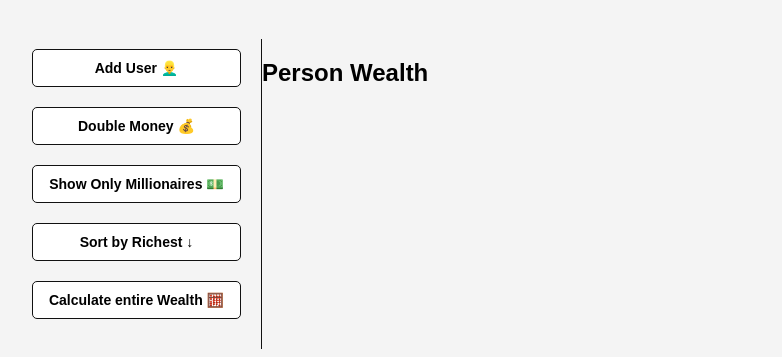
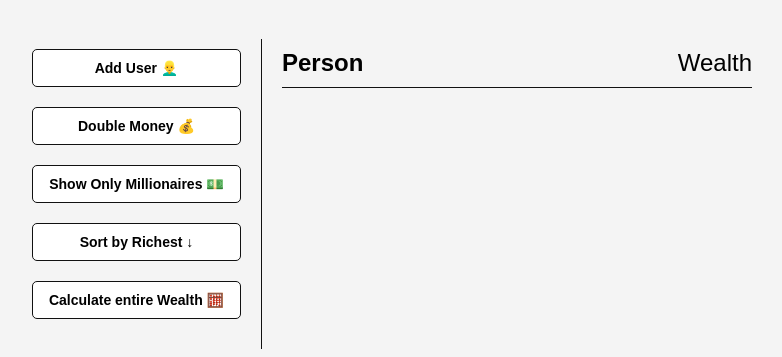
Before and after one commit to vic30004/DOM-Array-MethodsJS, a plain HTML site: page index.html in a window 1280 px wide. Shown: the part 61-418 px from the top of the page, without its empty margins (248-1030 px from the left). Drawn offline with Linux system fonts and the light colour scheme.

Commit message:
added styling to the main part

```diff
--- a/style.css
+++ b/style.css
@@ -38,3 +38,21 @@ button{
     font-weight: bold;
     font-size: 14px;
 }
+
+main{
+    flex:1;
+    padding: 10px 20px;
+}
+
+h2{
+    border-bottom: 1px solid #111;
+    padding-bottom: 10px;
+    display: flex;
+    justify-content: space-between;
+    font-weight: 300;
+    margin: 0 0 20px;
+}
+
+h3{
+
+}
```
